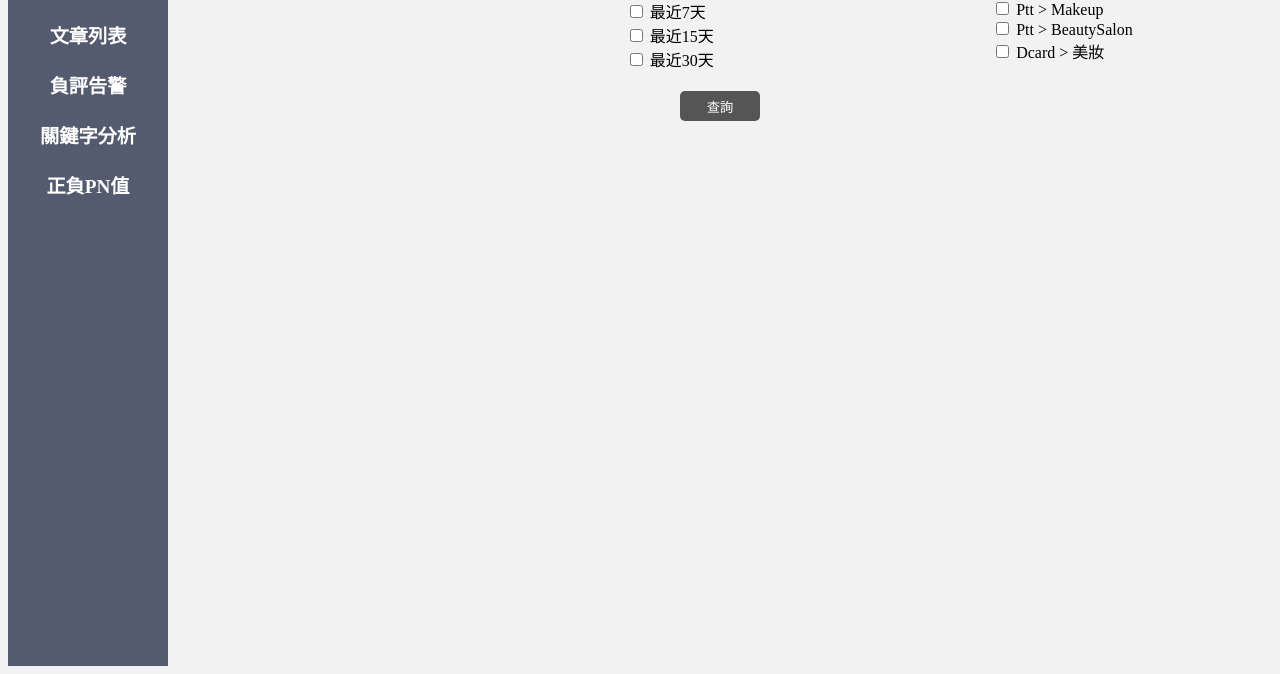
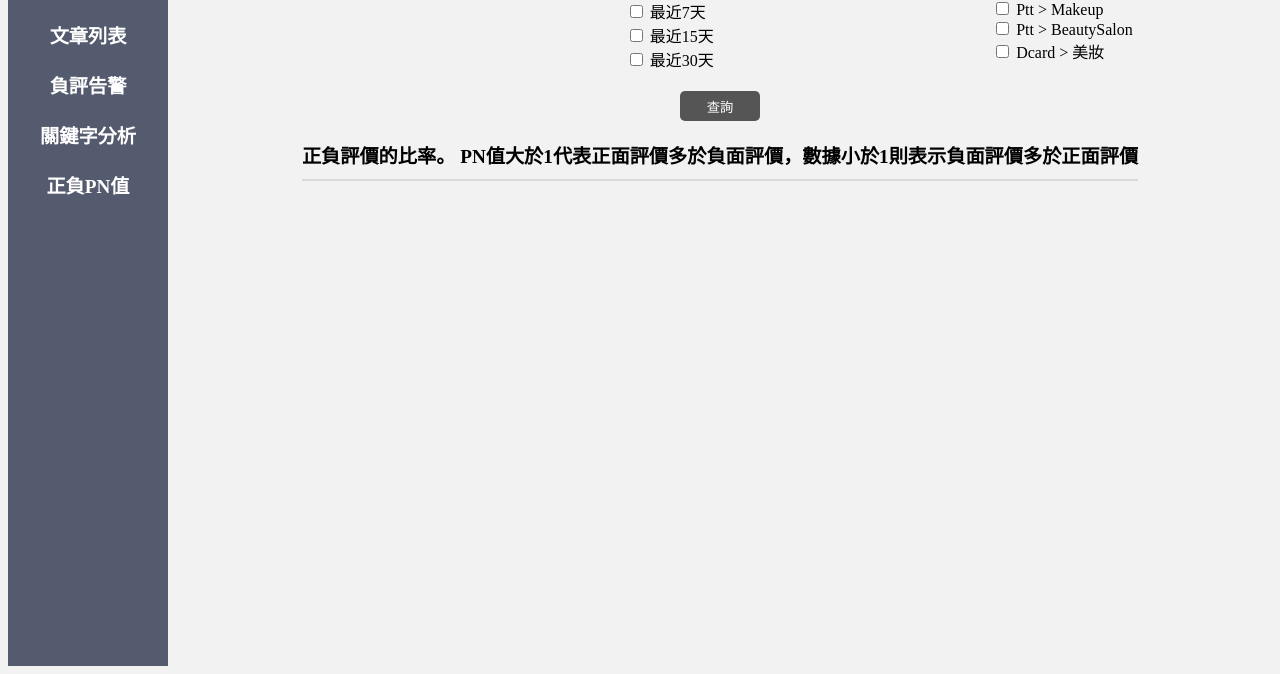
Before and after one commit to Arielfang131/Product_Analysis_Website, a website: page public/PNValue.html in a window 1280 px wide. Shown: the part 142-816 px from the top of the page. Drawn offline with Linux system fonts and the light colour scheme; no server answers.

Commit message:
modified PNValue front-end

```diff
--- a/public/PNValue.html
+++ b/public/PNValue.html
@@ -55,7 +55,7 @@
 					</div>
 				</div>
 				<button id="button" >查詢</button>
-				<div id="contents"></div>
+				<div id="contents">正負評價的比率。 PN值大於1代表正面評價多於負面評價，數據小於1則表示負面評價多於正面評價</div>
 				<div id="details"></div>
 			</div>
 		</div>
--- a/public/styles/PNValue.css
+++ b/public/styles/PNValue.css
@@ -34,10 +34,15 @@
     border-radius: 5px; */
     display: flex;
     flex-direction: column;
-    margin-top: 10px;
     margin-left: auto;
     margin-right: auto;
     /* padding:10px; */
+    margin-top: 20px;
+    margin-bottom: 15px;
+    font-size: 1.2rem;
+    font-weight: bold;
+    border-bottom: #D9D9D9 solid 2px;
+    padding-bottom: 10px;
 }
 .emotion{
     margin-top: 15px;
```
